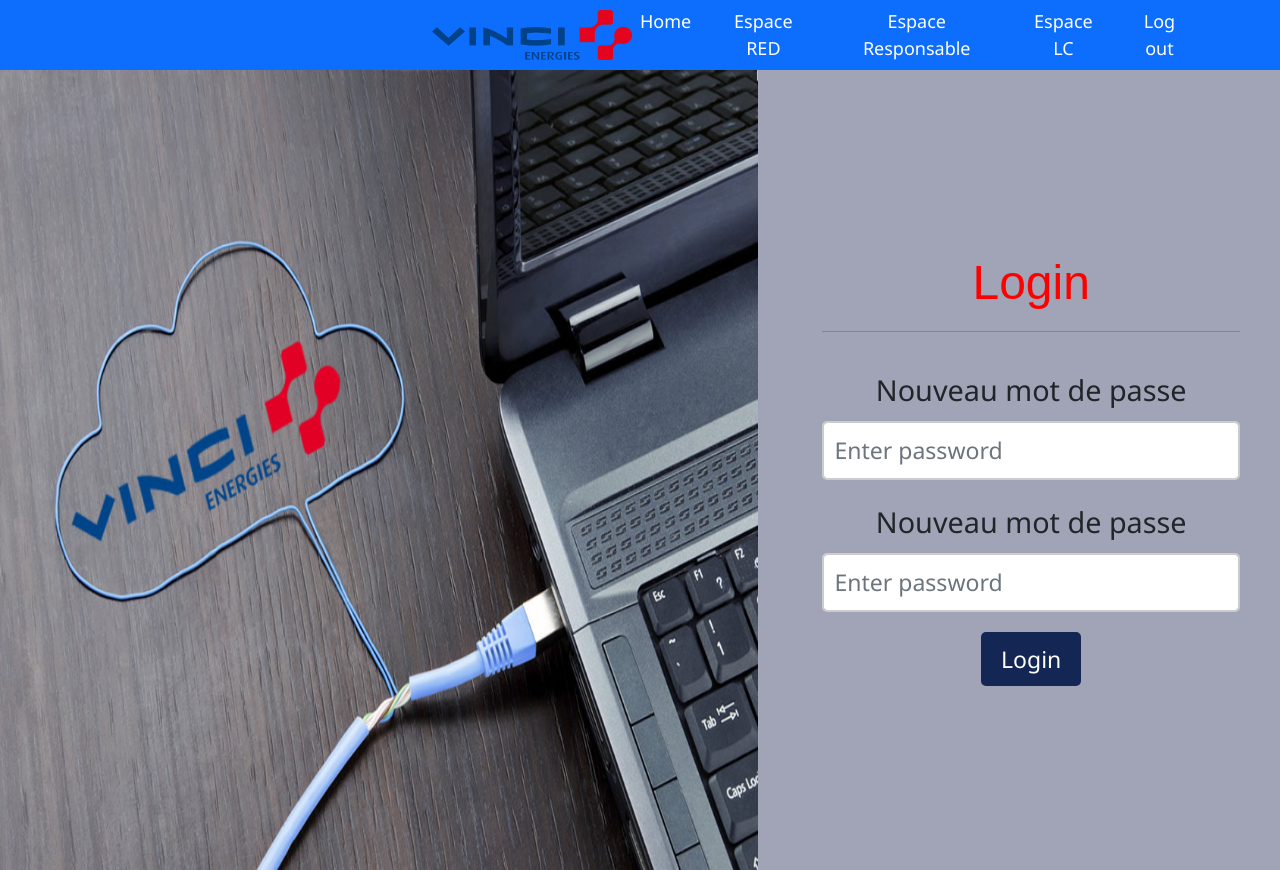
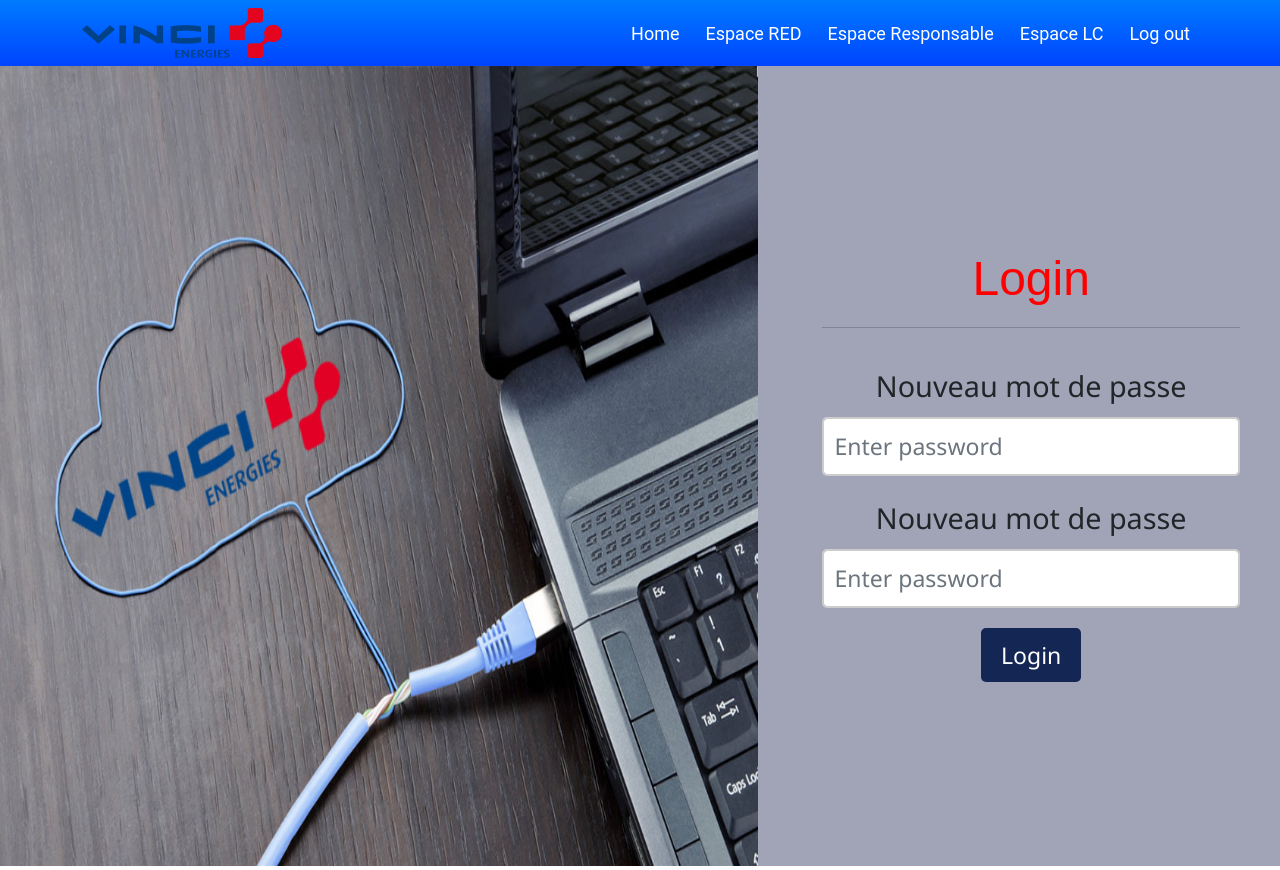
Before and after one commit to ahmedamine12/Import-Export-RED-Project, a React (Create React App) app in the folder RED-Frontend/: page /ResetPassword in a window 1280 px wide. Built offline with nearby package versions, Linux system fonts and the light colour scheme.

Commit message:
add reset password

```diff
--- a/RED-Frontend/src/LC/AddLc.js
+++ b/RED-Frontend/src/LC/AddLc.js
@@ -216,7 +216,7 @@ export default function AddRespo() {
                         <button type="submit" className="btn btn-outline-primary">
                             Submit
                         </button>
-                        <Link className="btn btn-outline-danger mx-2" to="/home">
+                        <Link className="btn btn-outline-danger mx-2" to="/HomeLc">
                             Cancel
                         </Link>
                     </form>
--- a/RED-Frontend/src/LC/EditLc.js
+++ b/RED-Frontend/src/LC/EditLc.js
@@ -229,7 +229,7 @@ export default function EditLc() {
                         <button type="submit" className="btn btn-outline-primary">
                             Submit
                         </button>
-                        <Link className="btn btn-outline-danger mx-2" to="/">
+                        <Link className="btn btn-outline-danger mx-2" to="/HomeLc">
                             Cancel
                         </Link>
                     </form>
--- a/RED-Frontend/src/layout/Navbar.css
+++ b/RED-Frontend/src/layout/Navbar.css
@@ -1,5 +1,4 @@
 .title {
-
     margin-top: 10px;
 }
 
@@ -8,14 +7,26 @@
     height: auto;
     width: auto;
 }
-.logo{
-    margin-left: 350px;
+
+.logo {
+
+    transition: transform 0.2s ease-in-out;
 }
+
+.logo:hover {
+    transform: rotate(5deg);
+}
+
+.navbar {
+    background-image: linear-gradient(to bottom, #007bff, #0044ff);
+}
+
 .navbar-nav .nav-link {
     font-size: 18px;
     padding: 0 15px;
     border-radius: 5px;
     transition: background-color 0.3s ease-in-out;
+    font-family: 'Roboto', sans-serif;
 }
 
 .navbar-nav .nav-link:hover {
--- a/RED-Frontend/src/redProduct/AddRedProduct.js
+++ b/RED-Frontend/src/redProduct/AddRedProduct.js
@@ -336,7 +336,7 @@ export default function AddRedProduct() {
                         <button type="submit" className="btn btn-outline-primary">
                             Submit
                         </button>
-                        <Link className="btn btn-outline-danger mx-2" to="/">
+                        <Link className="btn btn-outline-danger mx-2" to="/HomeRedproduct">
                             Cancel
                         </Link>
                         {message && <p className='text-center text-danger'>{message}</p>}
--- a/RED-Frontend/src/redProduct/EditRedProduct.js
+++ b/RED-Frontend/src/redProduct/EditRedProduct.js
@@ -261,7 +261,7 @@ export default function EditRedProduct() {
                         <button type="submit" className="btn btn-outline-primary">
                             Submit
                         </button>
-                        <Link className="btn btn-outline-danger mx-2" to="/">
+                        <Link className="btn btn-outline-danger mx-2" to="/HomeRedproduct">
                             Cancel
                         </Link>
                     </form>
--- a/RED-Frontend/src/responsable/AddRespo.js
+++ b/RED-Frontend/src/responsable/AddRespo.js
@@ -70,7 +70,7 @@ export default function AddRespo() {
                         <button type="submit" className="btn btn-outline-primary">
                             Submit
                         </button>
-                        <Link className="btn btn-outline-danger mx-2" to="/">
+                        <Link className="btn btn-outline-danger mx-2" to="/HomeRespo">
                             Cancel
                         </Link>
                     </form>
--- a/RED-Frontend/src/responsable/EditRespo.js
+++ b/RED-Frontend/src/responsable/EditRespo.js
@@ -85,7 +85,7 @@ export default function EditRespo() {
                         <button type="submit" className="btn btn-outline-primary">
                             Submit
                         </button>
-                        <Link className="btn btn-outline-danger mx-2" to="/">
+                        <Link className="btn btn-outline-danger mx-2" to="/HomeRespo">
                             Cancel
                         </Link>
                     </form>
```
